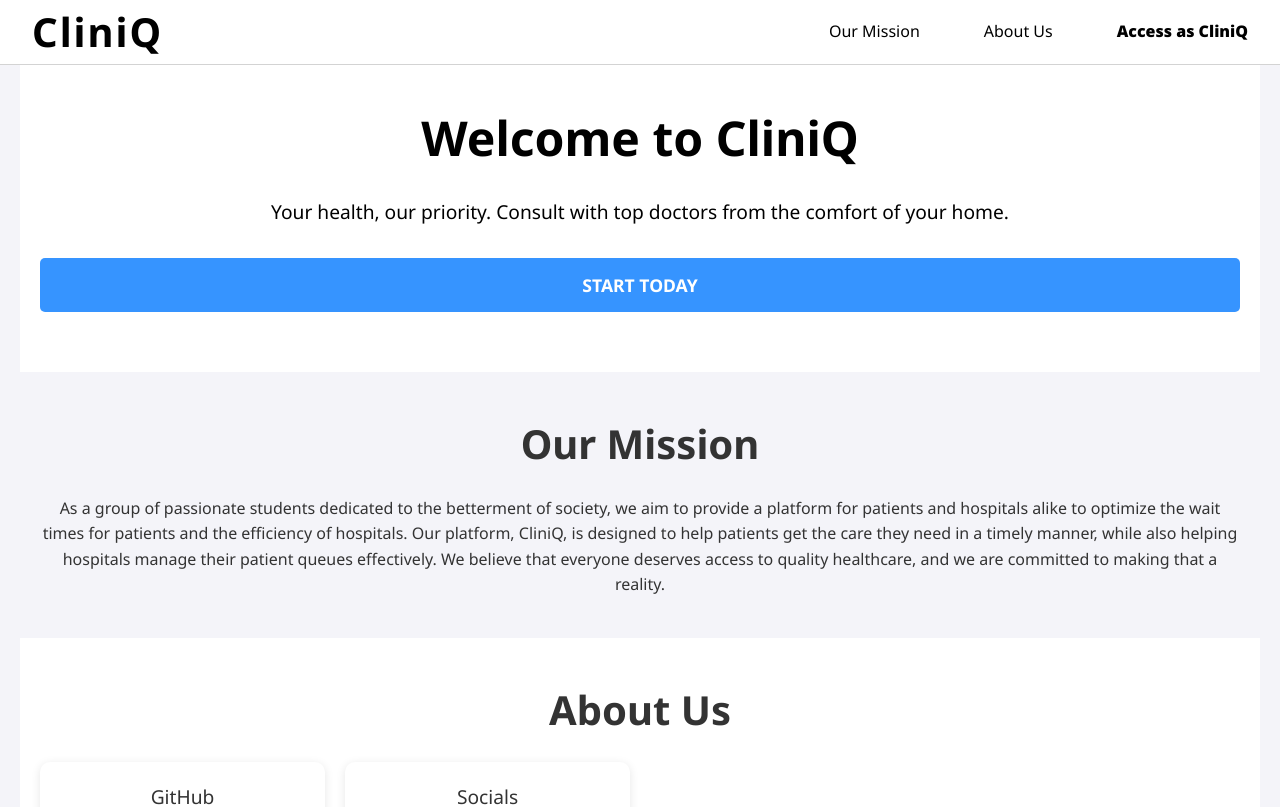
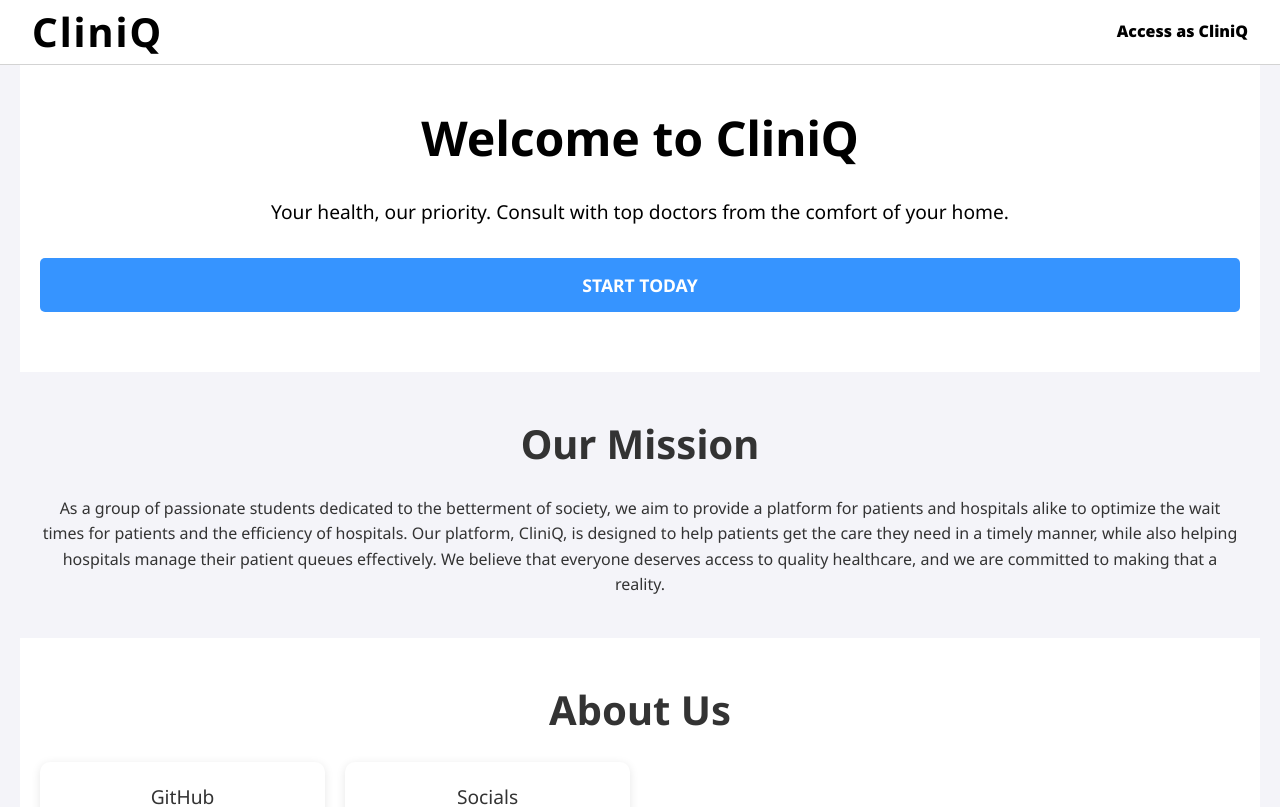
Before and after one commit to 4yushP4tel/mchacks, a React (Vite) app in the folder frontend/: page / in a window 1280 px wide. Shown: the top 807 px of the page. Built offline with nearby package versions, Linux system fonts and the light colour scheme; no server answers.

Commit message:
Added hover animation to all Links

```diff
--- a/frontend/src/components/header.jsx
+++ b/frontend/src/components/header.jsx
@@ -12,9 +12,6 @@ function Header() {
 
             </div>
             <ul className="navbar">
-                <li>Our Mission</li>
-                <li>About Us </li>
-
                 <li>
                     <Link to={"/clinic_access"}>
                     <a>Access as CliniQ</a>
--- a/frontend/src/style.css
+++ b/frontend/src/style.css
@@ -246,3 +246,7 @@
   .popup form {
     margin-top: 30vh;
 }
+
+Link:hover{
+  cursor: pointer;
+}
```
